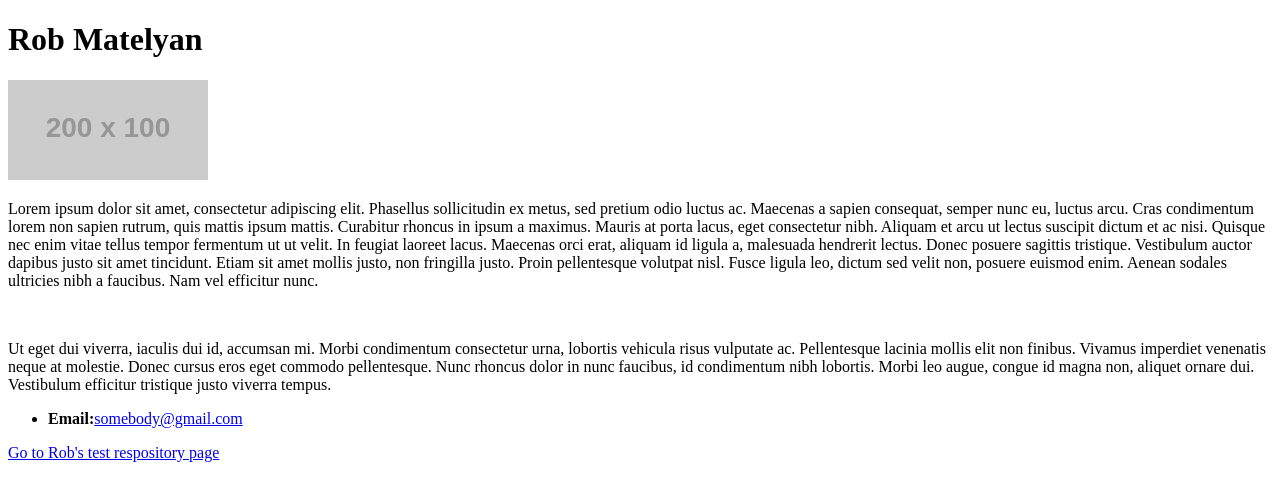
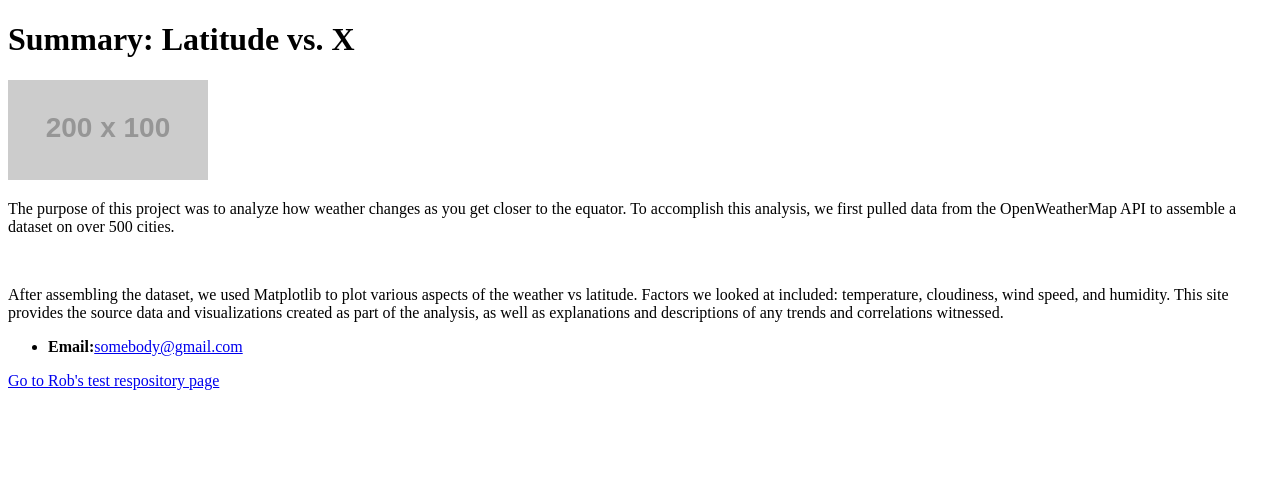
Before and after one commit to robmatelyan/Web-Design-Challenge, a plain HTML site: page index.html in a window 1280 px wide. Drawn offline with Linux system fonts and the light colour scheme; placeholder pictures from the web are drawn by us.

Commit message:
begin HTML code

```diff
--- a/index.html
+++ b/index.html
@@ -2,20 +2,20 @@
 <html lang="en-us">
     <head>
         <meta charset="UTF-8">
-        <title>RM Bio</title>
+        <title>Home: Weather Analysis</title>
     </head>
 
     <body>
         <!--Header-->
-        <h1>Rob Matelyan</h1>
+        <h1>Summary: Latitude vs. X</h1>
 
-        <!--Link to photo-->
+        <!--Link to graph photo-->
         <img src="https://via.placeholder.com/200x100">
 
         <!--Paragraph-->
-        <p>Lorem ipsum dolor sit amet, consectetur adipiscing elit. Phasellus sollicitudin ex metus, sed pretium odio luctus ac. Maecenas a sapien consequat, semper nunc eu, luctus arcu. Cras condimentum lorem non sapien rutrum, quis mattis ipsum mattis. Curabitur rhoncus in ipsum a maximus. Mauris at porta lacus, eget consectetur nibh. Aliquam et arcu ut lectus suscipit dictum et ac nisi. Quisque nec enim vitae tellus tempor fermentum ut ut velit. In feugiat laoreet lacus. Maecenas orci erat, aliquam id ligula a, malesuada hendrerit lectus. Donec posuere sagittis tristique. Vestibulum auctor dapibus justo sit amet tincidunt. Etiam sit amet mollis justo, non fringilla justo. Proin pellentesque volutpat nisl. Fusce ligula leo, dictum sed velit non, posuere euismod enim. Aenean sodales ultricies nibh a faucibus. Nam vel efficitur nunc.</p>
+        <p>The purpose of this project was to analyze how weather changes as you get closer to the equator. To accomplish this analysis, we first pulled data from the OpenWeatherMap API to assemble a dataset on over 500 cities.</p>
         <br>
-        <p>Ut eget dui viverra, iaculis dui id, accumsan mi. Morbi condimentum consectetur urna, lobortis vehicula risus vulputate ac. Pellentesque lacinia mollis elit non finibus. Vivamus imperdiet venenatis neque at molestie. Donec cursus eros eget commodo pellentesque. Nunc rhoncus dolor in nunc faucibus, id condimentum nibh lobortis. Morbi leo augue, congue id magna non, aliquet ornare dui. Vestibulum efficitur tristique justo viverra tempus.</p>
+        <p>After assembling the dataset, we used Matplotlib to plot various aspects of the weather vs latitude. Factors we looked at included: temperature, cloudiness, wind speed, and humidity. This site provides the source data and visualizations created as part of the analysis, as well as explanations and descriptions of any trends and correlations witnessed.</p>
 
         <ul>
             <li><strong>Email:</strong><a href="#" target="_blank">somebody@gmail.com</a></li>
```
